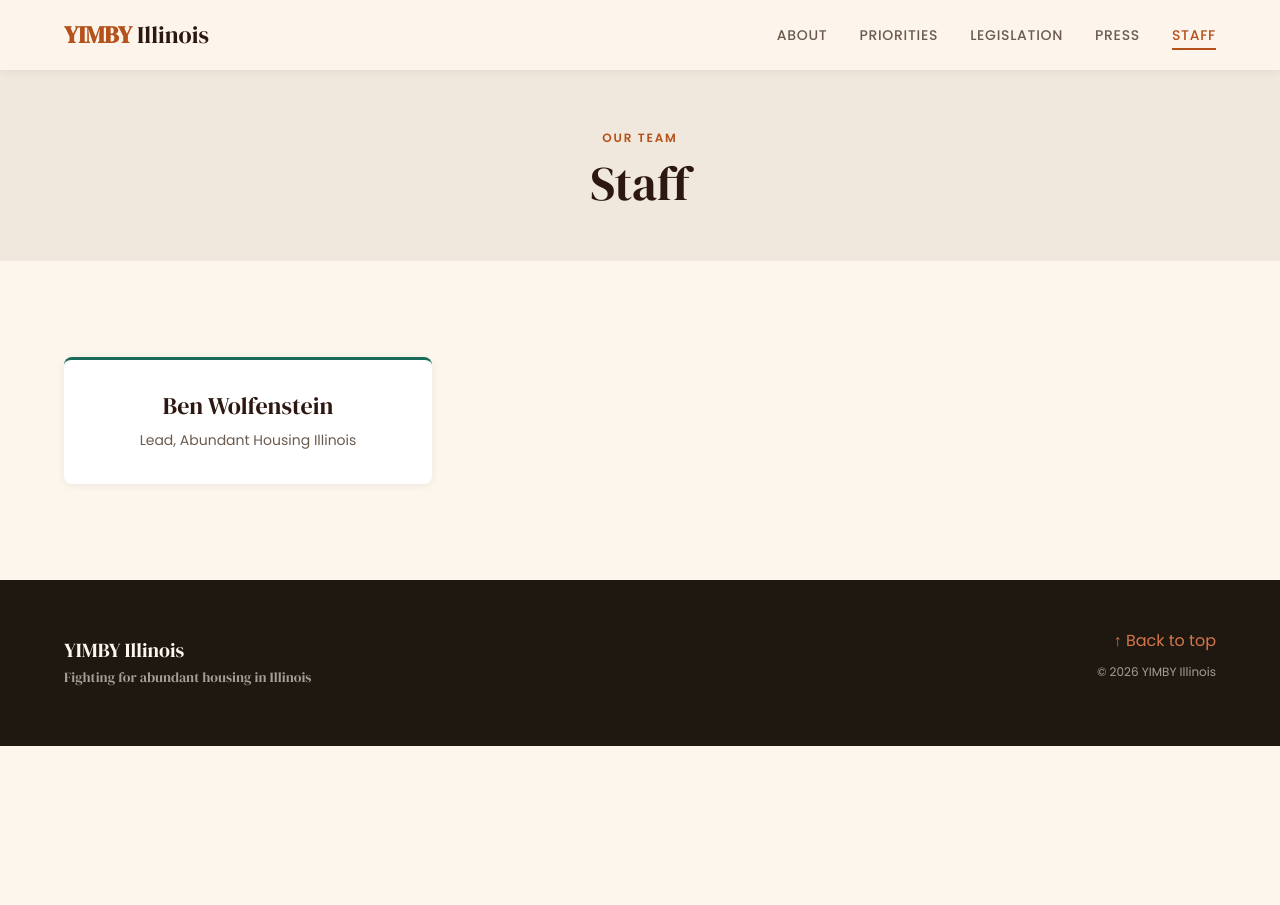
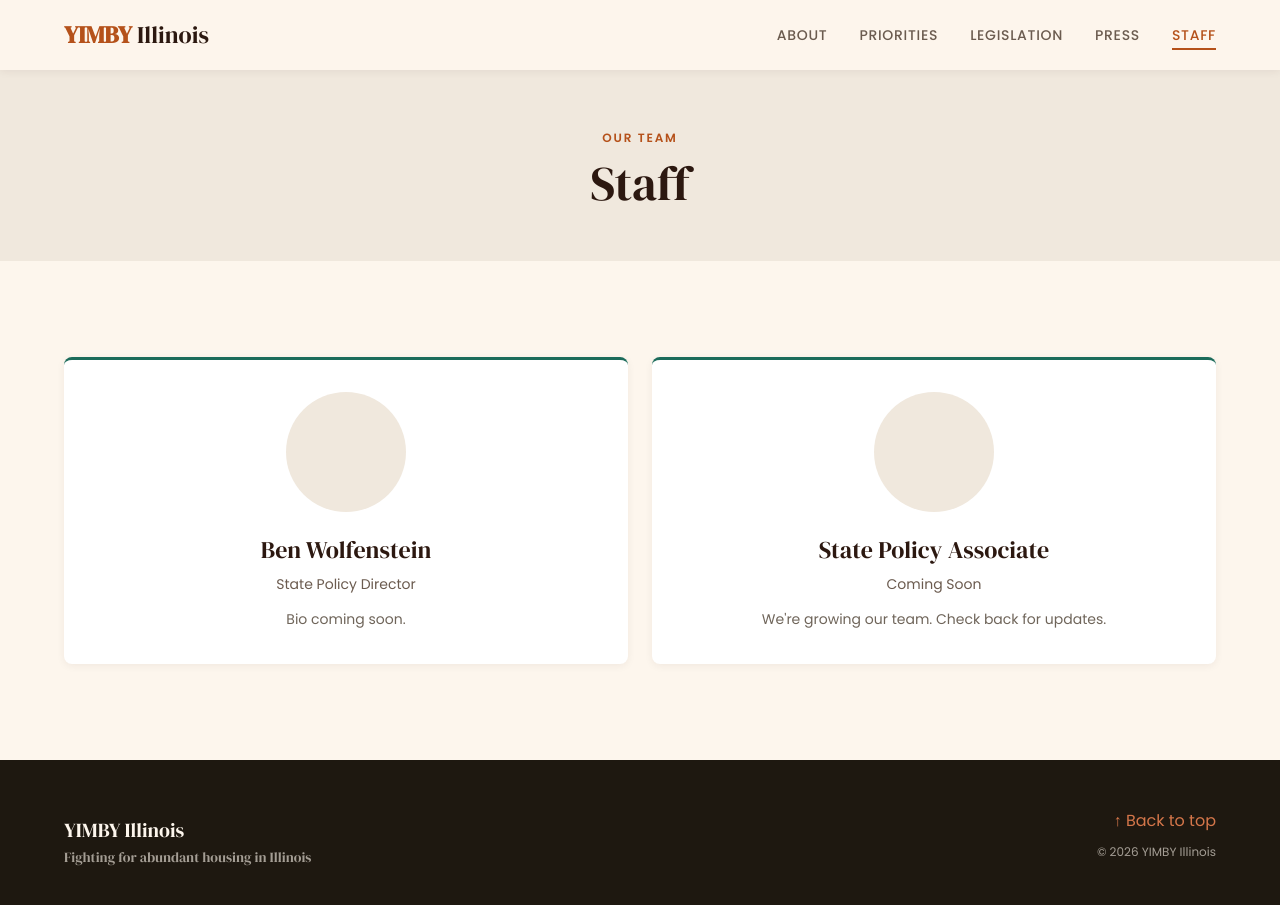
Before and after one commit to AbundantHousingIllinois/yimby-illinois, a Jekyll site: the page built from staff.html, in a window 1280 px wide and 926 px high. Shown: the top 905 px of the window. Built offline with Jekyll 4.4.1, drawn with Linux system fonts in a browser that asks for light colours.

Commit message:
Update staff cards with placeholders, fix about page gap
- Ben Wolfenstein: State Policy Director with headshot/bio placeholders
- State Policy Associate: placeholder card for upcoming hire
- Staff cards now have circular photo area, role, and bio fields
- Eliminate remaining gap between about content and coalition section

Co-Authored-By: Claude Opus 4.6 (1M context) <noreply@anthropic.com>

```diff
--- a/_sass/_sections.scss
+++ b/_sass/_sections.scss
@@ -215,9 +215,33 @@
   }
 }
 
+.staff-card__photo {
+  width: 120px;
+  height: 120px;
+  border-radius: 50%;
+  background: $color-warm-gray;
+  margin: 0 auto 1.5rem;
+  display: flex;
+  align-items: center;
+  justify-content: center;
+  overflow: hidden;
+
+  img {
+    width: 100%;
+    height: 100%;
+    object-fit: cover;
+  }
+}
+
 .staff-card__role {
   font-size: $type-small;
   color: $color-text-muted;
+  margin-bottom: 0.75rem;
+}
+
+.staff-card__bio {
+  font-size: $type-small;
+  color: $color-text-light;
   margin-bottom: 0;
 }
 
--- a/about.html
+++ b/about.html
@@ -12,7 +12,7 @@ permalink: /about/
   </div>
 </div>
 
-<section class="section" style="padding-bottom: 2rem;">
+<section class="section" style="padding-bottom: 0;">
   <div class="container">
     <div class="about__content reveal">
       <p class="lead">YIMBY Illinois is a statewide organization advocating for common-sense housing reforms that make our communities more affordable, more inclusive, and more vibrant. We believe that everyone deserves a place to call home in the neighborhoods and cities they love.</p>
--- a/staff.html
+++ b/staff.html
@@ -14,10 +14,18 @@ permalink: /staff/
 
 <section class="section">
   <div class="container">
-    <div class="grid grid--3 reveal">
+    <div class="grid grid--2 reveal">
       <div class="staff-card">
+        <div class="staff-card__photo" aria-label="Photo of Ben Wolfenstein"></div>
         <h3>Ben Wolfenstein</h3>
-        <p class="staff-card__role">Lead, Abundant Housing Illinois</p>
+        <p class="staff-card__role">State Policy Director</p>
+        <p class="staff-card__bio">Bio coming soon.</p>
+      </div>
+      <div class="staff-card">
+        <div class="staff-card__photo" aria-label="Staff photo"></div>
+        <h3>State Policy Associate</h3>
+        <p class="staff-card__role">Coming Soon</p>
+        <p class="staff-card__bio">We're growing our team. Check back for updates.</p>
       </div>
     </div>
   </div>
```
